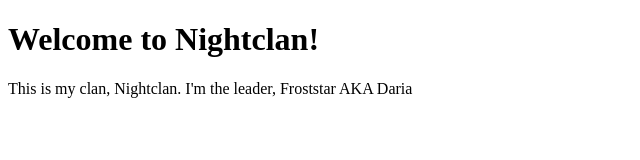
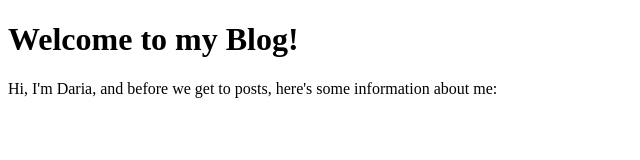
Before and after one commit to steampoweredwolf/steampoweredwolf.github.io, a plain HTML site: page index.html in a window 1280 px wide. Shown: the whole page, without its empty margins (0-640 px from the left). Drawn offline with Linux system fonts and the light colour scheme.

Commit message:
changed introduction

```diff
--- a/index.html
+++ b/index.html
@@ -3,7 +3,7 @@
 <header>
 </header>
 <body>
-	<h1>Welcome to Nightclan!</h1>
-	<p>This is my clan, Nightclan. I'm the leader, Froststar AKA Daria</p>
+	<h1>Welcome to my Blog!</h1>
+	<p>Hi, I'm Daria, and before we get to posts, here's some information about me:</p>
 </body>
 </html>
```
